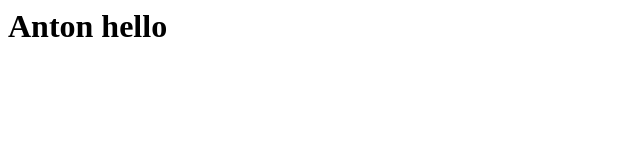
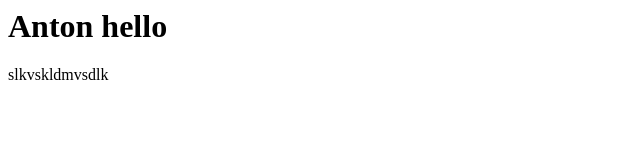
Before and after one commit to antonsariro/rty, a plain HTML site: page index.html in a window 1280 px wide. Shown: the full height of the page, 0-640 px from the left. Drawn offline with Linux system fonts and the light colour scheme.

Commit message:
init: start mentor-dashboard task

```diff
--- a/index.html
+++ b/index.html
@@ -7,5 +7,6 @@
 </head>
 <body>
     <h1>Anton hello</h1>
+    <p>slkvskldmvsdlk</p>
 </body>
 </html>
```
